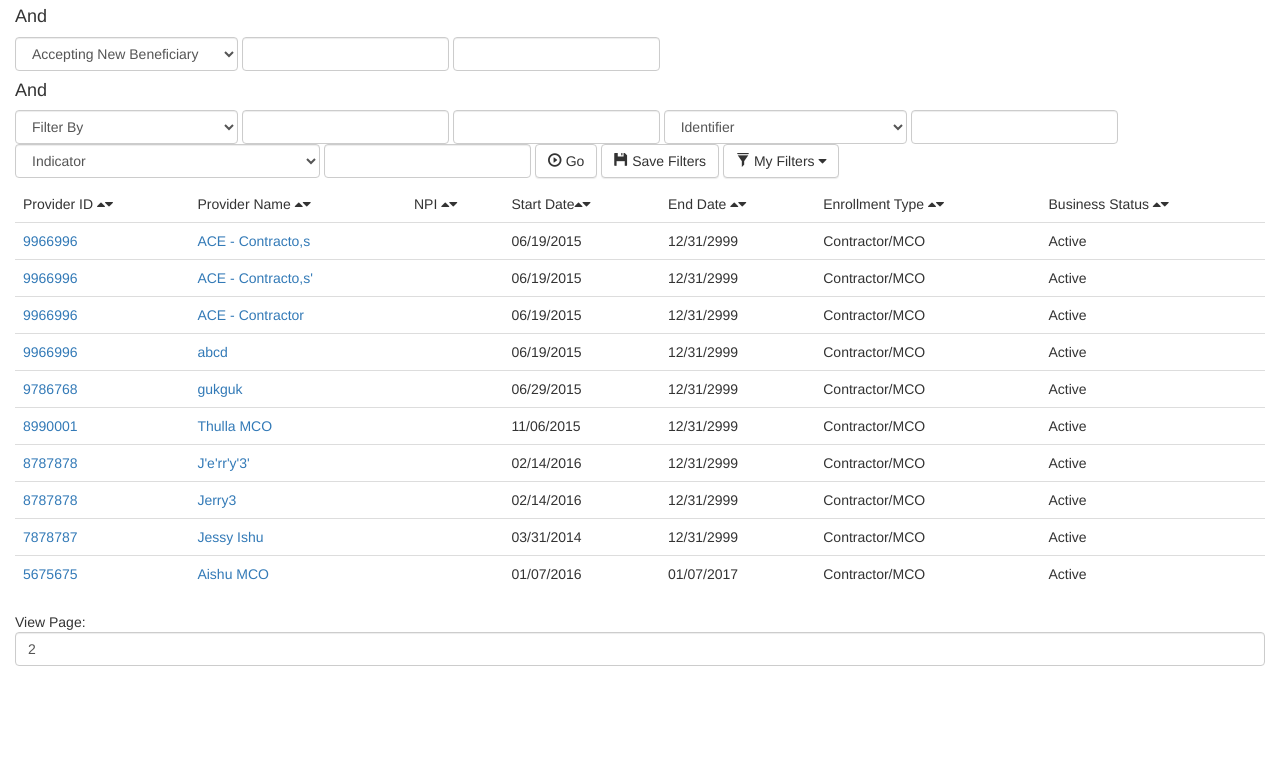
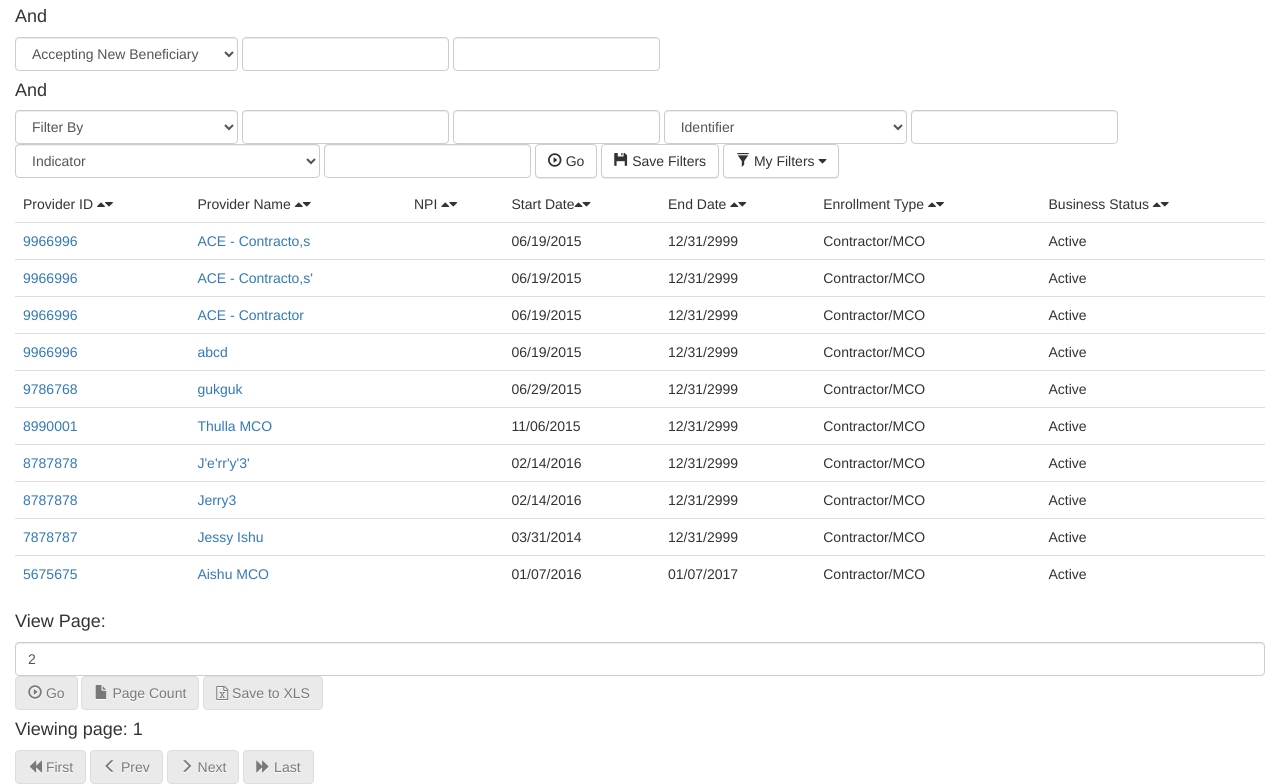
Before and after one commit to danieldanielecki/cnsi, a plain HTML site: page index.html in a window 1280 px wide. Shown: the part 321-1105 px from the top of the page. Before the commit the page ends 987 px from the top, so only its background shows below. Drawn offline with Linux system fonts and the light colour scheme.

Commit message:
Make bottom of provider list

```diff
--- a/index.html
+++ b/index.html
@@ -459,8 +459,16 @@
 
                 <!-- Bottom of Provider List. -->
                 <div class="bottom-provider-list">
-                    View Page: <input type="text" class="form-control" value="2">
-
+                    <h4>View Page:</h4>
+                    <input type="text" class="form-control" value="2">
+                    <button type="button" class="btn btn-default" aria-label="Go" disabled><span class="glyphicon glyphicon-play-circle" aria-hidden="true"></span> Go</button>
+                    <button type="button" class="btn btn-default" aria-label="Page Count" disabled><span class="glyphicon glyphicon-file" aria-hidden="true"></span> Page Count</button>
+                    <button type="button" class="btn btn-default" aria-label="Save to XLS" disabled><span class="fa fa-file-excel-o" aria-hidden="true"></span> Save to XLS</button>
+                    <h4>Viewing page: 1</h4>
+                    <button type="button" class="btn btn-default" aria-label="First" disabled><span class="glyphicon glyphicon-backward" aria-hidden="true"></span> First</button>
+                    <button type="button" class="btn btn-default" aria-label="Prev" disabled><span class="glyphicon glyphicon-menu-left" aria-hidden="true"></span> Prev</button>
+                    <button type="button" class="btn btn-default" aria-label="Next" disabled><span class="glyphicon glyphicon-menu-right" aria-hidden="true"></span> Next</button>
+                    <button type="button" class="btn btn-default" aria-label="Last" disabled><span class="glyphicon glyphicon-forward" aria-hidden="true"></span> Last</button>
                 </div>
             </div>
         </section>
```
